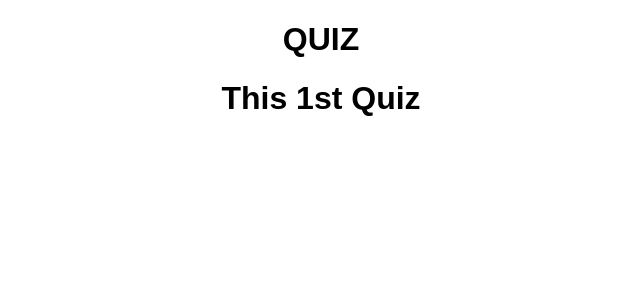
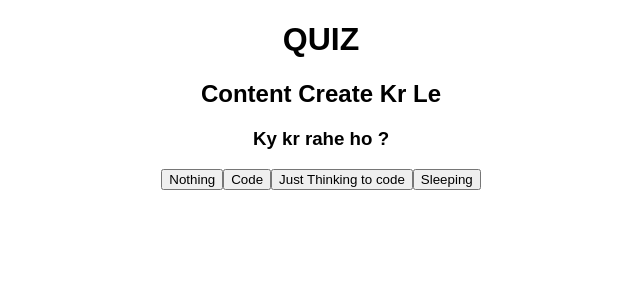
Before and after one commit to SAYUK09/Quiz-App-Typescript, a React (Create React App) app: page / in a window 1280 px wide. Shown: the top 300 px of the page, without its empty margins (319-959 px from the left). Built offline with nearby package versions, Linux system fonts and the light colour scheme.

Commit message:
Modified the initial reducer state and context value

```diff
--- a/src/components/Quiz/Quiz.tsx
+++ b/src/components/Quiz/Quiz.tsx
@@ -1,7 +1,27 @@
+import { useQuiz } from "../../contexts/Quiz-Context";
+
 export function Quiz() {
+  const { state, dispatch } = useQuiz();
+  console.log(state);
+
   return (
     <>
-      <h1>This 1st Quiz</h1>
+      <h2>{state.data.quizName}</h2>
+      <h3>{state.data.questions[state.currentQsNo].question}</h3>
+      <div>
+        {state.data.questions[state.currentQsNo].options.map((ans) => (
+          <button
+            onClick={() => {
+              console.log(ans.isRight);
+              if (ans.isRight) {
+                dispatch({ type: "RIGHT" });
+              }
+            }}
+          >
+            {ans.answer}
+          </button>
+        ))}
+      </div>
     </>
   );
 }
--- a/src/components/Quiz/QuizDB.tsx
+++ b/src/components/Quiz/QuizDB.tsx
@@ -1,10 +1,10 @@
 import { Quiz } from "../../types";
 
-export const quiz: Quiz = {
+export const quizDB: Quiz = {
   quizName: "Content Create Kr Le",
   questions: [
     {
-      question: "Ky kr rahe ho",
+      question: "Ky kr rahe ho ?",
       points: 2,
       options: [
         {
@@ -34,7 +34,7 @@ export const quiz: Quiz = {
           isRight: false
         },
         {
-          answer: "Ha ",
+          answer: "Ha",
           isRight: false
         },
         {
--- a/src/contexts/Quiz-Context.tsx
+++ b/src/contexts/Quiz-Context.tsx
@@ -8,20 +8,54 @@ import React, {
 import { quizDB } from "../components/Quiz/QuizDB";
 import { Quiz } from "../types";
 
+const initialState: initialStateType = {
+  user: "",
+  score: 0,
+  status: "starting",
+  currentQsNo: 0,
+  currentquiz: "",
+  correct: 0,
+  wrong: 0,
+  data: quizDB
+};
+
+export type initialStateType = {
+  user: string;
+  score: number;
+  status: any;
+  currentQsNo: number;
+  currentquiz: string;
+  correct: number;
+  wrong: number;
+  data: Quiz;
+};
+
 type CxtState = {
-  state: Quiz;
+  state: initialStateType;
   dispatch: React.Dispatch<any>;
 };
 
+type ActionType = { type: "RIGHT" };
+
 export const QuizContext = createContext({} as CxtState);
 
-export function redcFunc(redcState: Quiz, action: any): Quiz {
-  console.log(redcState);
-  return redcState;
+export function redcFunc(
+  redcState: initialStateType,
+  action: any
+): initialStateType {
+  switch (action.type) {
+    case "RIGHT":
+      return { ...redcState, currentQsNo: redcState.currentQsNo + 1 };
+      break;
+
+    default:
+      return redcState;
+      break;
+  }
 }
 
 export const QuizProvider: React.FC = ({ children }) => {
-  const [state, dispatch] = useReducer(redcFunc, quizDB);
+  const [state, dispatch] = useReducer(redcFunc, initialState);
 
   return (
     <QuizContext.Provider value={{ state, dispatch }}>
```
